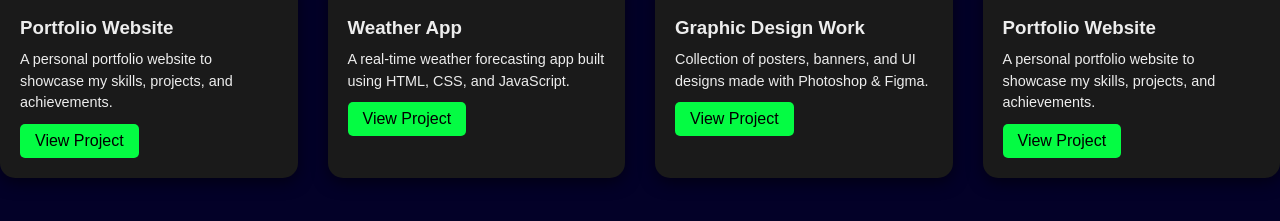
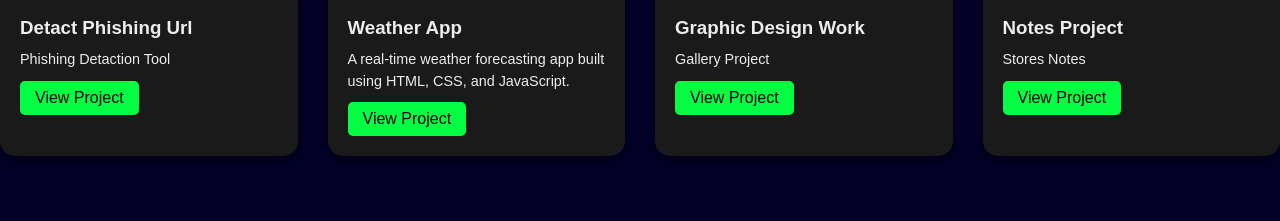
Before and after one commit to Bipadtaran26/portfolio, a plain HTML site: page index.html in a window 1280 px wide. Shown: the part 2635-2856 px from the top of the page. Drawn offline with nearby package versions, Linux system fonts and the light colour scheme.

Commit message:
Fix HTML structure and update project details

```diff
--- a/index.html
+++ b/index.html
@@ -220,9 +220,9 @@
             <div class="card">
                 <img src="project1.jpg" alt="Project 1">
                 <div class="card-content">
-                    <h3>Portfolio Website</h3>
-                    <p>A personal portfolio website to showcase my skills, projects, and achievements.</p>
-                    <a href="#">View Project</a>
+                    <h3>Detact Phishing Url</h3>
+                    <p>Phishing Detaction Tool</p>
+                    <a href="https://github.com/Bipadtaran26/Detect-Phishing-URL.git">View Project</a>
                 </div>
             </div>
 
@@ -238,16 +238,16 @@
                 <img src="project3.jpg" alt="Project 3">
                 <div class="card-content">
                     <h3>Graphic Design Work</h3>
-                    <p>Collection of posters, banners, and UI designs made with Photoshop & Figma.</p>
-                    <a href="#">View Project</a>
+                    <p>Gallery Project</p>
+                    <a href="https://github.com/Bipadtaran26/gallery-project.git">View Project</a>
                 </div>
             </div>
             <div class="card">
                 <img src="project1.jpg" alt="Project 1">
                 <div class="card-content">
-                    <h3>Portfolio Website</h3>
-                    <p>A personal portfolio website to showcase my skills, projects, and achievements.</p>
-                    <a href="#">View Project</a>
+                    <h3>Notes Project</h3>
+                    <p>Stores Notes</p>
+                    <a href="https://github.com/Bipadtaran26/notes-list.git">View Project</a>
                 </div>
             </div>
     </div>
```
